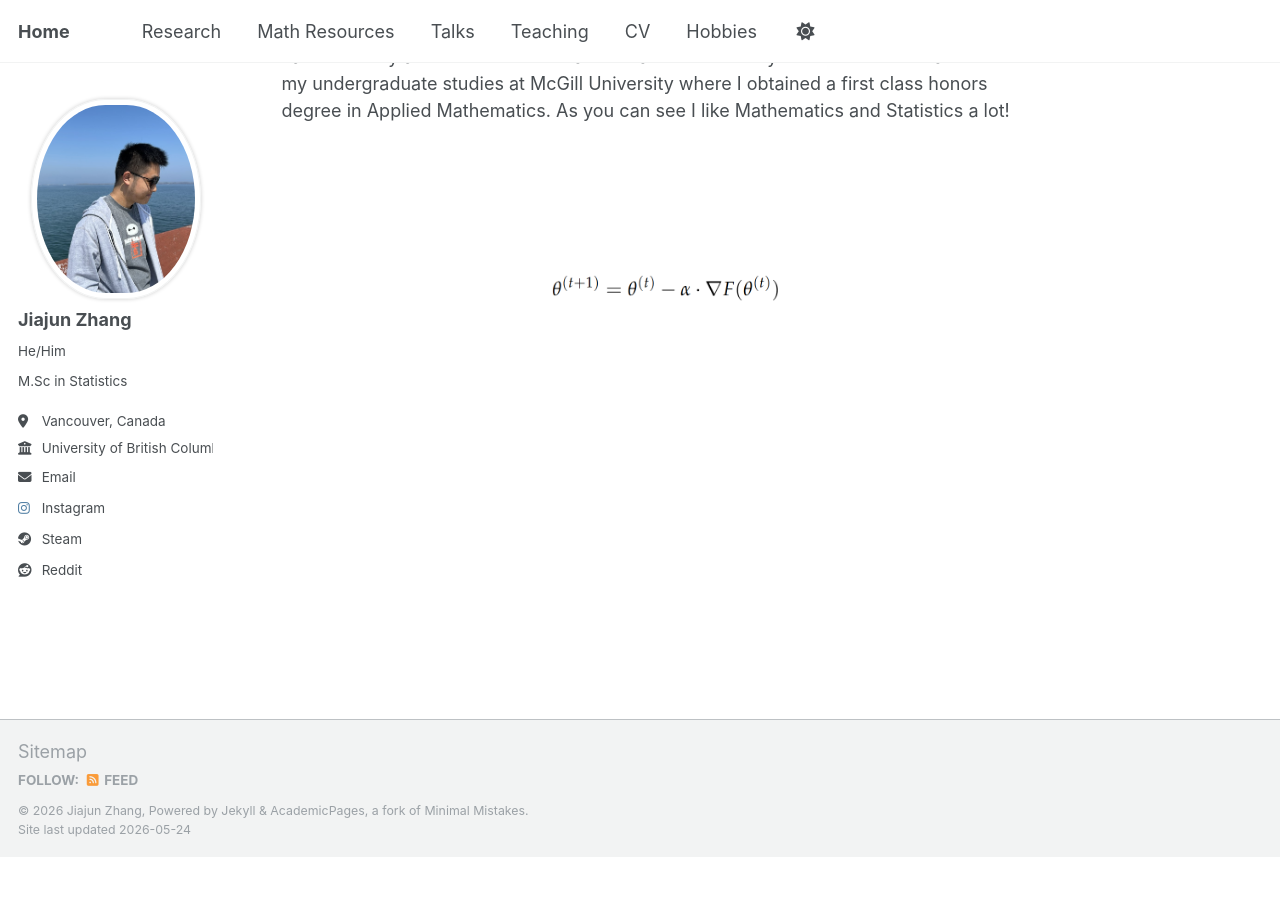
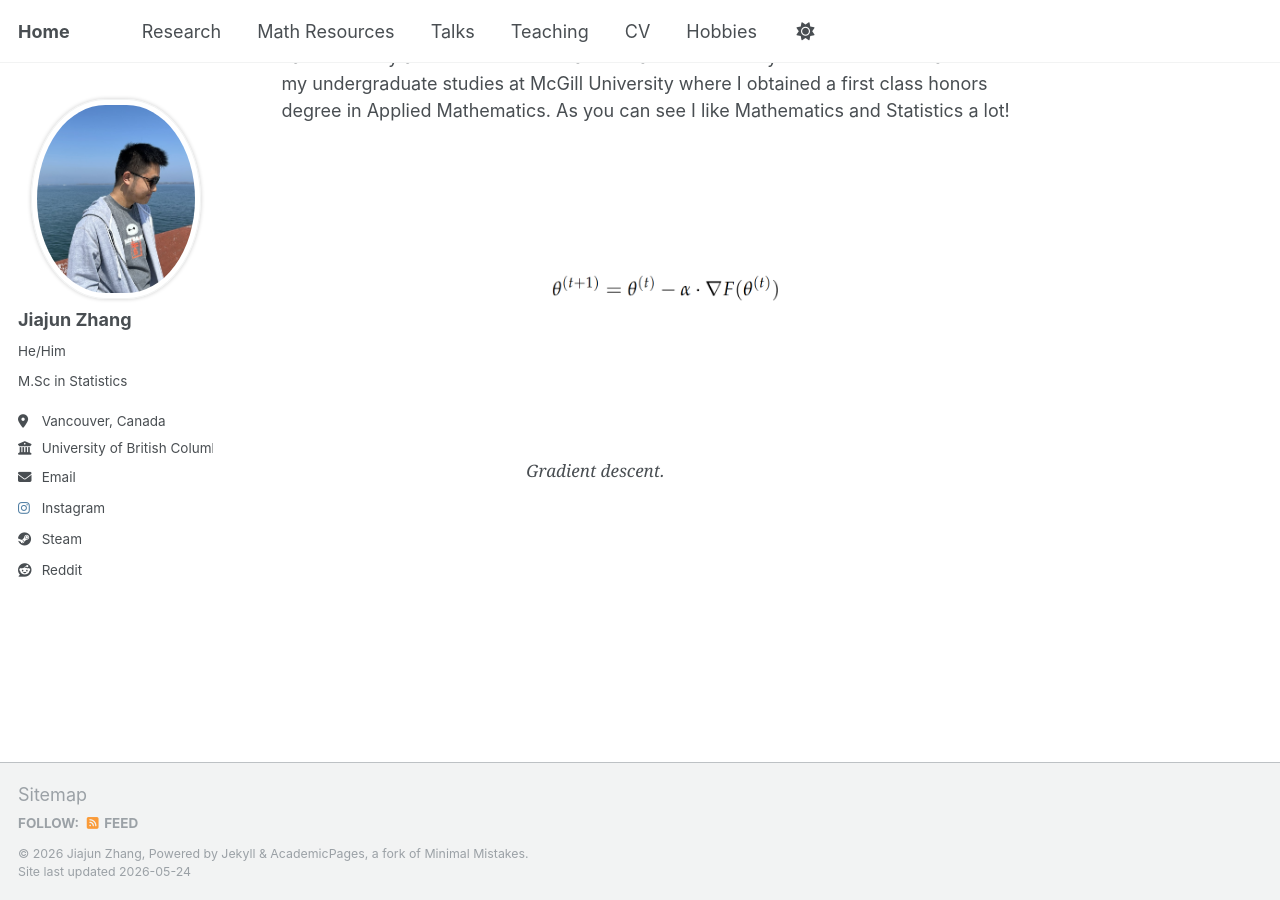
Before and after one commit to JohanssonRein/JohanssonRein.github.io, a Jekyll site: the page built from _pages/about.md, in a window 1280 px wide and 900 px high, scrolled down 1145 px. Built offline with Jekyll 4.4.1, drawn with Linux system fonts in a browser that asks for light colours; before the commit the page ends 2002 px from its top, so only the background shows below that.

Commit message:
Update about.md

```diff
--- a/_pages/about.md
+++ b/_pages/about.md
@@ -46,6 +46,6 @@ I am currently a M.Sc student in Statistics at the University of British Columbi
     style="width: 280px; height: 280px; object-fit: cover; border-radius: 50%;"
   >
   <figcaption style="font-size: 0.95em; margin-top: 0.5em;">
-    <em></em>
+    <em>Gradient descent.</em>
   </figcaption>
 </figure>
```
